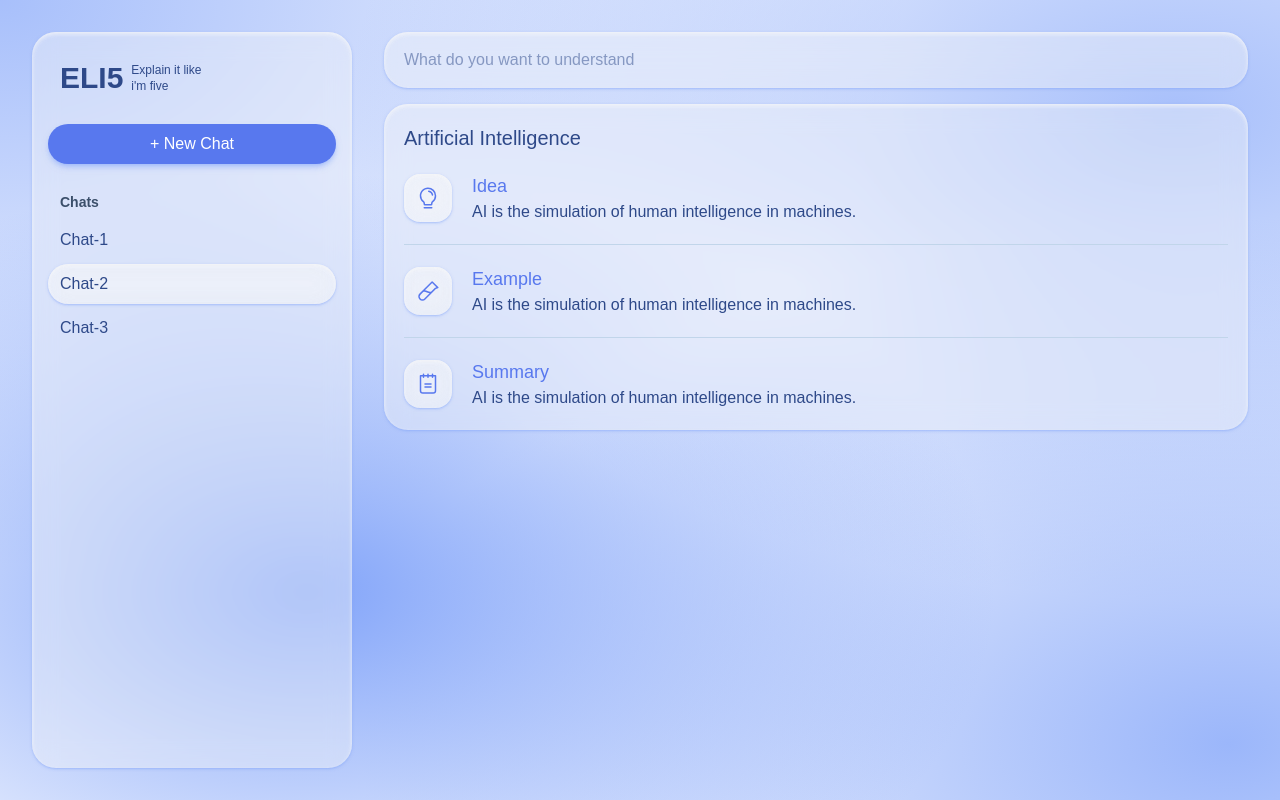
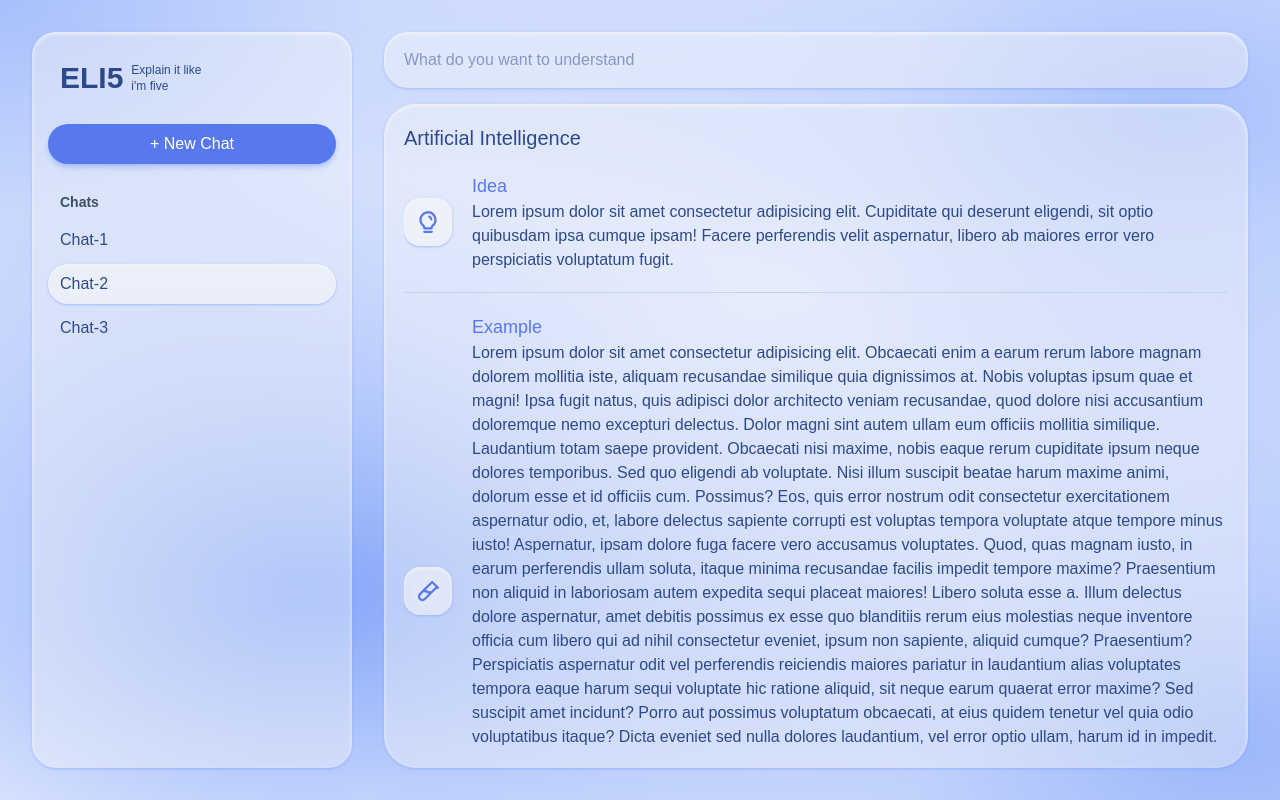
Before and after one commit to gr33b0k/eli5, a React (Vite) app: page / in a window 1280 px wide. Built offline with nearby package versions, Linux system fonts and the light colour scheme; a web font is replaced by a local one.

Commit message:
fix: show scrollbar on card overflow

```diff
--- a/src/components/explanation/card/ContentCard.jsx
+++ b/src/components/explanation/card/ContentCard.jsx
@@ -2,20 +2,33 @@ import ContentSection from "./ContentSection";
 
 function ContentCard() {
   return (
-    <article className="glass text-text max-h-fit flex-1 rounded-3xl p-5 ease-in-out">
+    <article className="glass text-text flex min-h-0 flex-1 flex-col rounded-4xl p-5 ease-in-out">
       <h2 className="mb-5 text-xl font-medium">Artificial Intelligence</h2>
-      <div className="flex flex-col gap-5">
+      <div className="flex flex-col gap-5 overflow-y-auto">
         <ContentSection
           type="Idea"
-          content="AI is the simulation of human intelligence in machines."
+          content="Lorem ipsum dolor sit amet consectetur adipisicing elit.
+                  Cupiditate qui deserunt eligendi, sit optio quibusdam ipsa cumque ipsam!
+                  Facere perferendis velit aspernatur, libero ab maiores
+                  error vero perspiciatis voluptatum fugit."
         />
         <ContentSection
           type="Example"
-          content="AI is the simulation of human intelligence in machines."
+          content="Lorem ipsum dolor sit amet consectetur adipisicing elit. Obcaecati enim a earum rerum labore magnam dolorem mollitia iste, aliquam recusandae similique quia dignissimos at. Nobis voluptas ipsum quae et magni!
+                  Ipsa fugit natus, quis adipisci dolor architecto veniam recusandae, quod dolore nisi accusantium doloremque nemo excepturi delectus. Dolor magni sint autem ullam eum officiis mollitia similique. Laudantium totam saepe provident.
+                  Obcaecati nisi maxime, nobis eaque rerum cupiditate ipsum neque dolores temporibus. Sed quo eligendi ab voluptate. Nisi illum suscipit beatae harum maxime animi, dolorum esse et id officiis cum. Possimus?
+                  Eos, quis error nostrum odit consectetur exercitationem aspernatur odio, et, labore delectus sapiente corrupti est voluptas tempora voluptate atque tempore minus iusto! Aspernatur, ipsam dolore fuga facere vero accusamus voluptates.
+                  Quod, quas magnam iusto, in earum perferendis ullam soluta, itaque minima recusandae facilis impedit tempore maxime? Praesentium non aliquid in laboriosam autem expedita sequi placeat maiores! Libero soluta esse a.
+                  Illum delectus dolore aspernatur, amet debitis possimus ex esse quo blanditiis rerum eius molestias neque inventore officia cum libero qui ad nihil consectetur eveniet, ipsum non sapiente, aliquid cumque? Praesentium?
+                  Perspiciatis aspernatur odit vel perferendis reiciendis maiores pariatur in laudantium alias voluptates tempora eaque harum sequi voluptate hic ratione aliquid, sit neque earum quaerat error maxime? Sed suscipit amet incidunt?
+                  Porro aut possimus voluptatum obcaecati, at eius quidem tenetur vel quia odio voluptatibus itaque? Dicta eveniet sed nulla dolores laudantium, vel error optio ullam, harum id in impedit. Voluptate, animi.
+                  Corporis mollitia delectus quaerat veniam natus, inventore dolor maxime perspiciatis? Recusandae quisquam sapiente nesciunt, asperiores, voluptatibus suscipit odio placeat vel mollitia amet explicabo aperiam, nobis iure incidunt quod illo culpa?
+                  Iusto, iste tenetur a nihil odio porro quidem est quaerat. Ipsum sapiente id debitis repellendus iusto qui mollitia sed laboriosam suscipit doloremque at ex, maiores cupiditate molestiae neque similique fugiat."
         />
         <ContentSection
           type="Summary"
-          content="AI is the simulation of human intelligence in machines."
+          content="Itaque dolor voluptate nemo quia quod. Reiciendis magnam alias temporibus rerum nesciunt quia illum id possimus neque rem nisi provident distinctio, nam iusto a nemo explicabo aut sint saepe ut?
+                  Ea placeat accusamus sunt laborum aperiam nemo, assumenda at. Adipisci, voluptas corporis accusamus magnam minus culpa vitae voluptates deserunt consequuntur est cumque? Temporibus rerum, laudantium facilis recusandae inventore consectetur blanditiis."
         />
       </div>
     </article>
--- a/src/components/explanation/card/ContentSection.jsx
+++ b/src/components/explanation/card/ContentSection.jsx
@@ -16,7 +16,7 @@ function ContentSection({ type, content }) {
   return (
     <section className="border-border flex items-center gap-5 border-b pb-5 last:border-none last:pb-0">
       <span className="glass text-accent rounded-2xl p-3">
-        {Icon && <Icon size={24} className="text-accent" />}
+        {Icon && <Icon size={24} className="text-accent" weight="bold" />}
       </span>
       <div>
         <h3 className="text-accent text-lg font-medium">{type}</h3>
--- a/src/components/layout/MainLayout.jsx
+++ b/src/components/layout/MainLayout.jsx
@@ -2,7 +2,7 @@ import Sidebar from "./sidebar/Sidebar";
 
 function MainLayout({ children }) {
   return (
-    <div className="bg-gradient relative flex min-h-screen overflow-hidden p-8">
+    <div className="bg-gradient relative flex h-screen overflow-hidden p-8">
       <Sidebar />
       <main className="flex flex-1 flex-col gap-4 pl-8">{children}</main>
     </div>
```
